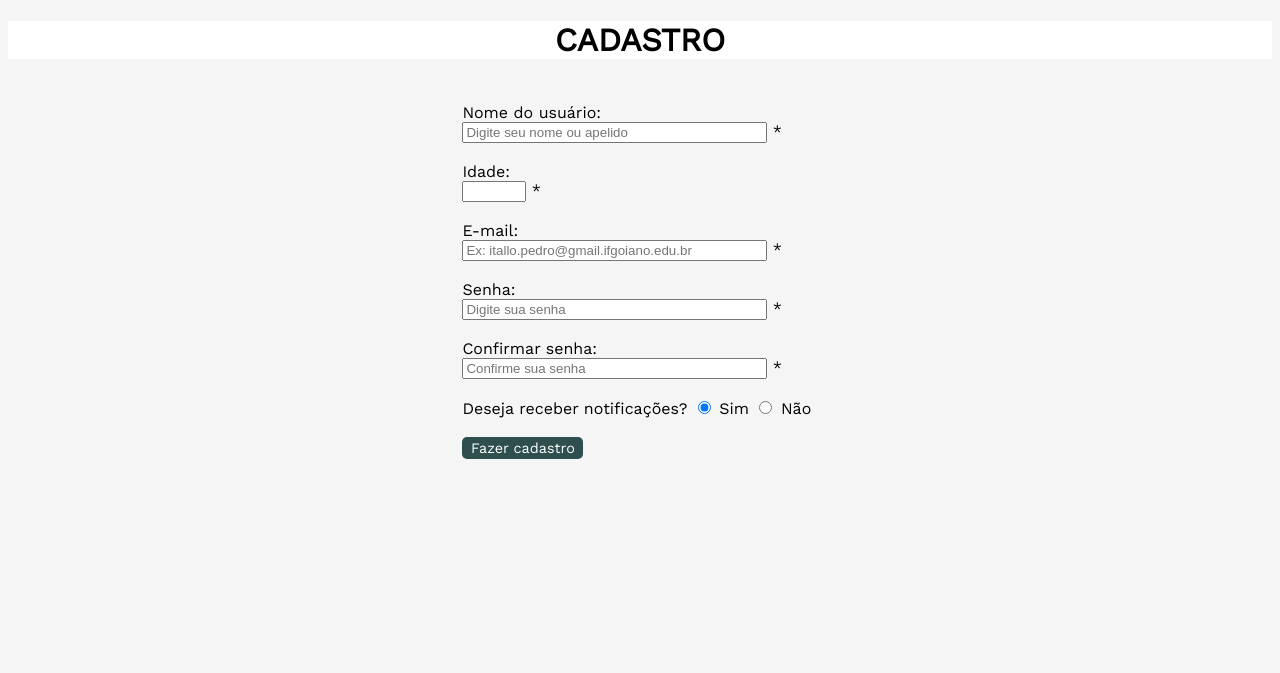
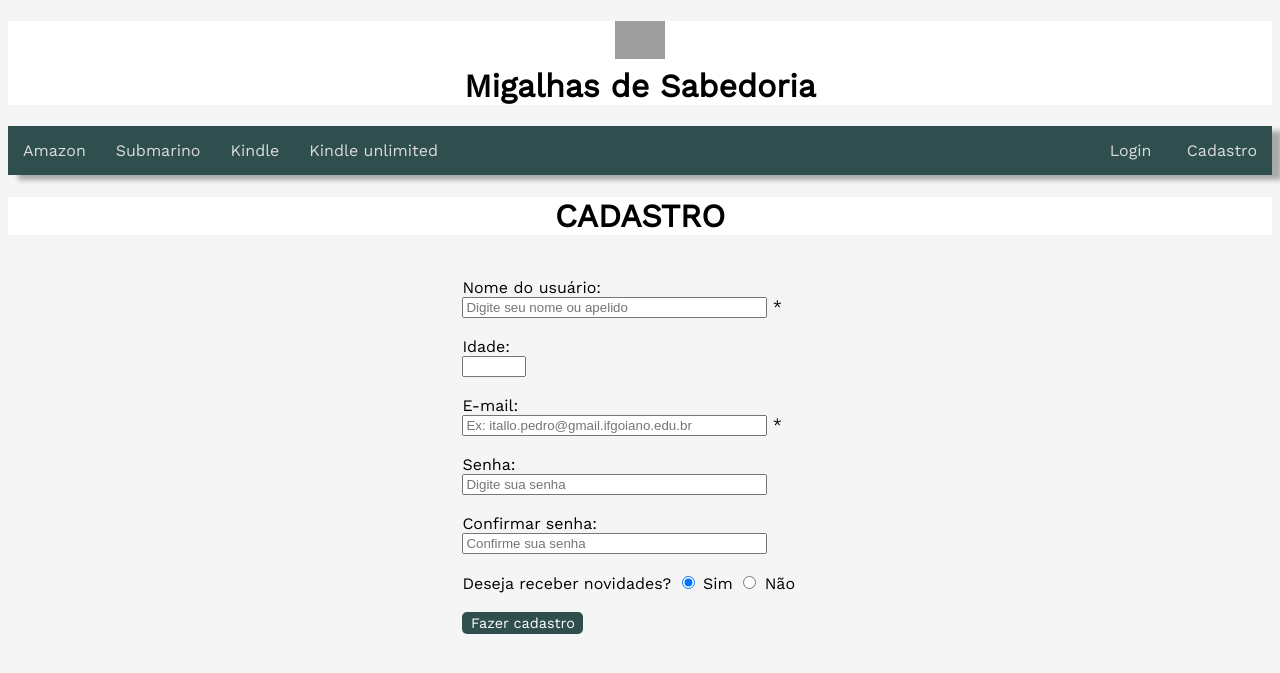
Before and after one commit to anacmts/Trabalho01_LTP, a PHP site: page /cadastro.php in a window 1280 px wide. Shown: the top 673 px of the page. Run offline with PHP 8.4, Linux system fonts and the light colour scheme; grey boxes are pictures that could not be loaded.

Commit message:
Update cadastro.php

```diff
--- a/cadastro.php
+++ b/cadastro.php
@@ -4,15 +4,39 @@
         <title>Fazer cadastro</title>
 
         <link rel="stylesheet" type="text/css" href="cadastro.css" media="screen">
+        <link rel="icon" type="image/x-icon" href="favicon.ico">
 
         <meta charset="UTF-8">
         <meta name="description" content="Página de cadastro">
     </head>
 
     <body>
+    <h1>
+            <div><img src="https://static.vecteezy.com/system/resources/previews/001/200/134/non_2x/book-png.png" style="width: 50px;">
+            </div>Migalhas de Sabedoria
+        </h1>
+
+        <ul>
+            <!--Loop-->
             <?php
-$nomespan = $idadespan = $emailspan = $senhaspan = $confirmsenhaspan = "";
-$nome = $idade = $email = $senha = $confirmsenha = "";
+            $opcoes = array("Amazon", "Submarino", "Kindle", "Kindle unlimited");
+            $links = array("https://www.amazon.com.br/", "https://www.submarino.com.br/", "https://www.amazon.com.br/ebooks-kindle/b/?ie=UTF8&node=5475882011&ref_=nav_cs_kindle_books", "https://www.amazon.com.br/kindle-dbs/hz/subscribe/ku?ref_=sv_kinc_2&ie=UTF8");
+
+            for($i=0; $i<4; $i++){
+                echo "<li><a href='$links[$i]' target='_blank'>$opcoes[$i]</a></li>";
+            }
+            ?>
+
+            <div class="cl">
+                <li><a href="Login.html" target="_blank">Login</a></li>
+                <li><a href="Cadastro.html" target="_blank">Cadastro</a></li>
+            </div>
+        </ul>
+
+      <!--Validação-->
+      <?php
+      $nomespan = $emailspan = "";
+      $nome = $email = "";
 
       if ($_SERVER["REQUEST_METHOD"] == "POST") {
         if (empty($_POST["nome"])) {
@@ -20,25 +44,10 @@ if (empty($_POST["nome"])) {
         } else {
           $nome = test_input($_POST["nome"]);
         }
-if (empty($_POST["idade"])) {
-    $idadespan = "Idade é obrigatório";
-  } else {
-    $idade = test_input($_POST["idade"]);
-  }
         if (empty($_POST["email"])) {
           $emailspan = "E-mail é obrigatório";
         } else {
           $email = test_input($_POST["email"]);
-  }
-if (empty($_POST["senha"])) {
-    $senhaspan = "Senha é obrigatória";
-  } else {
-    $senha = test_input($_POST["senha"]);
-  }
-if (empty($_POST["senha"])) {
-    $confirmsenhaspan = "Confirmação de senha é obrigatória";
-  } else {
-    $confirmsenha = test_input($_POST["confirmsenha"]);
         }
       }
       function test_input($data) {
@@ -48,6 +57,7 @@ function test_input($data) {
        return $data;
       }
       ?>
+
       <h1 id="id1">CADASTRO</h1>
 
       <form action="<?php echo htmlspecialchars($_SERVER["PHP_SELF"]);?> " method="post">
@@ -64,7 +74,6 @@ function test_input($data) {
           <label for="idade">Idade:</label>
           <br>
           <input type="number" id="idade" name="idade" min="1" max="100" >
-                  	<span>* <?php echo $idadespan;?></span>
           <br>
           <br>
         </div>
@@ -80,7 +89,6 @@ function test_input($data) {
           <label for="senha">Senha:</label>
           <br>
           <input type="password" id="senha" name="senha" size="35" placeholder="Digite sua senha">
-                  <span>* <?php echo $senhaspan;?></span>
           <br>
           <br>
         </div>
@@ -88,16 +96,13 @@ function test_input($data) {
           <label for="confirmsenha">Confirmar senha:</label>
           <br>
           <input type="password" id="confirmsenha" name="confirmsenha" size="35" placeholder="Confirme sua senha" >
-                  <span>* <?php echo $confirmsenhaspan;?></span>
           <br>
           <br>
         </div>
         <div class="field radiobox">
-                    <span>Deseja receber notificações?</span>
-
+        <span>Deseja receber novidades?</span>
           <input type="radio" name="novidades" id="sim" value="sim" checked>
           <label for="sim">Sim</label>
-
           <input type="radio" name="novidades" id="nao" value="nao">
           <label for="nao">Não</label>
           <br>
```
Lines whose indentation alone changed are shown as unchanged.
